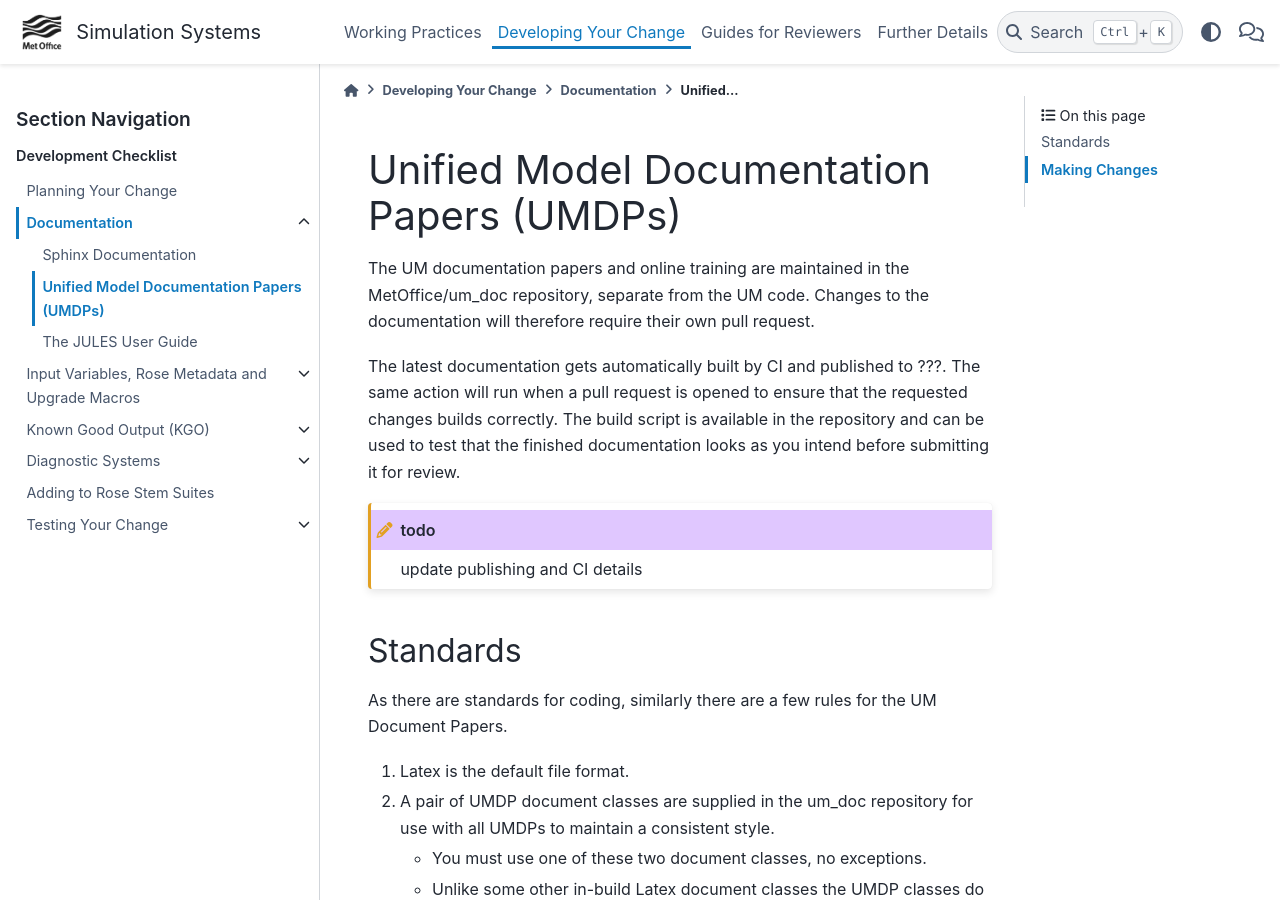
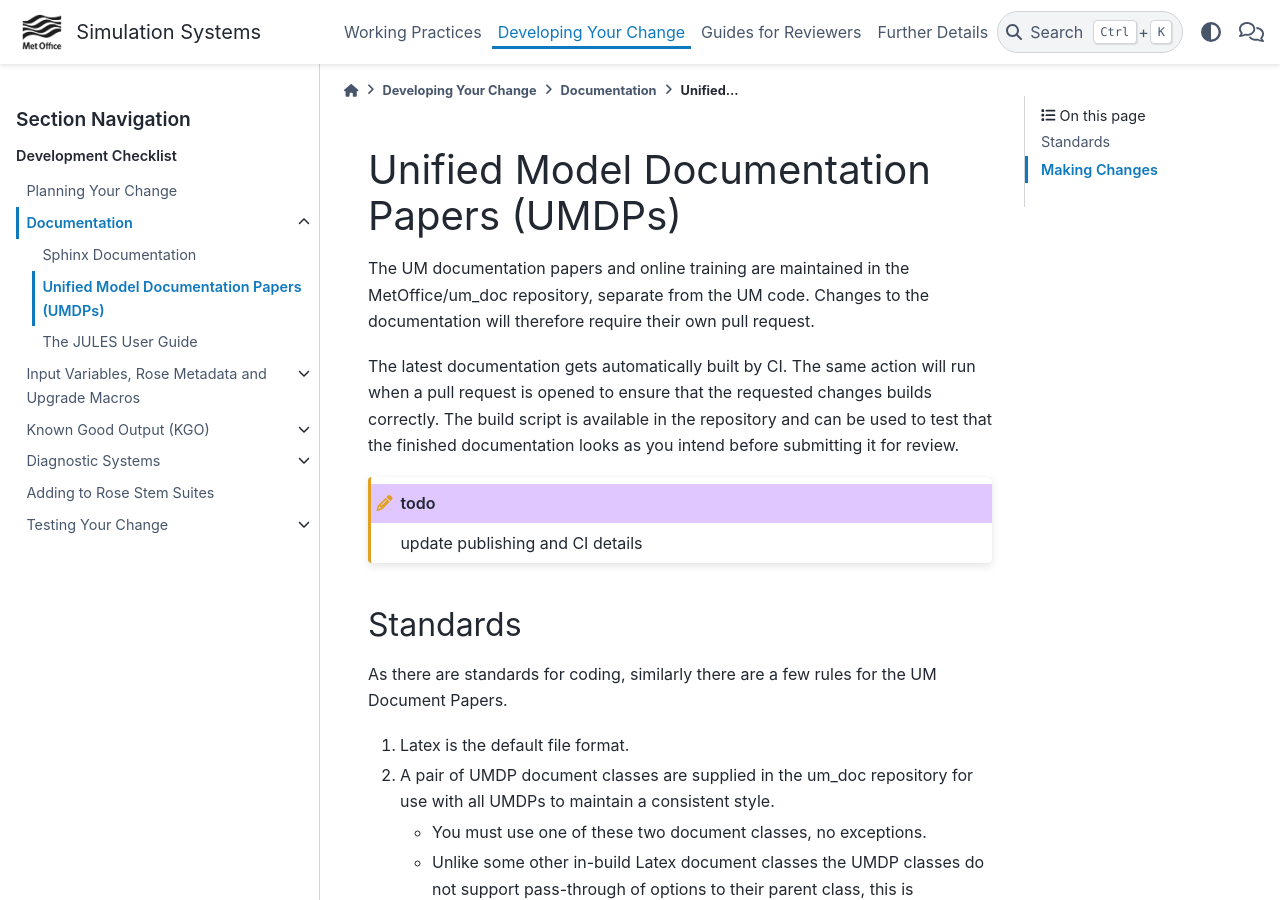
Before and after one commit to MetOffice/simulation-systems, a Sphinx documentation site: the page built from source/Development/um_docs.rst, in a window 1280 px wide and 900 px high. Built offline with Sphinx 7.4.7 and the PyData theme 0.15.4, drawn with Linux system fonts in a browser that asks for light colours.

Commit message:
Update source/Development/um_docs.rst
Co-authored-by: James Bruten <109733895+james-bruten-mo@users.noreply.github.com>

```diff
--- a/source/Development/um_docs.rst
+++ b/source/Development/um_docs.rst
@@ -5,7 +5,7 @@
 MetOffice/um_doc repository, separate from the UM code. Changes to the
 documentation will therefore require their own pull request.
 
-The latest documentation gets automatically built by CI and published to ???.
+The latest documentation gets automatically built by CI.
 The same action will run when a pull request is opened to ensure that the
 requested changes builds correctly. The build script is available in the
 repository and can be used to test that the finished documentation looks as you
```
